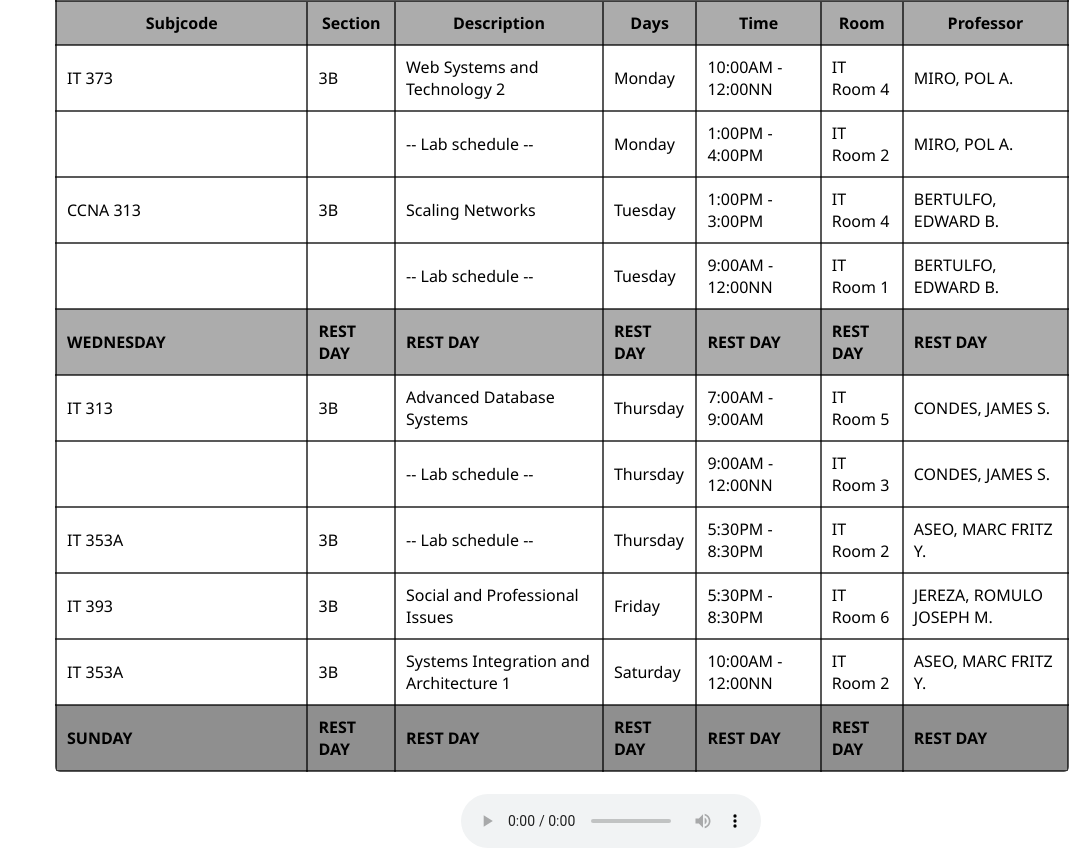
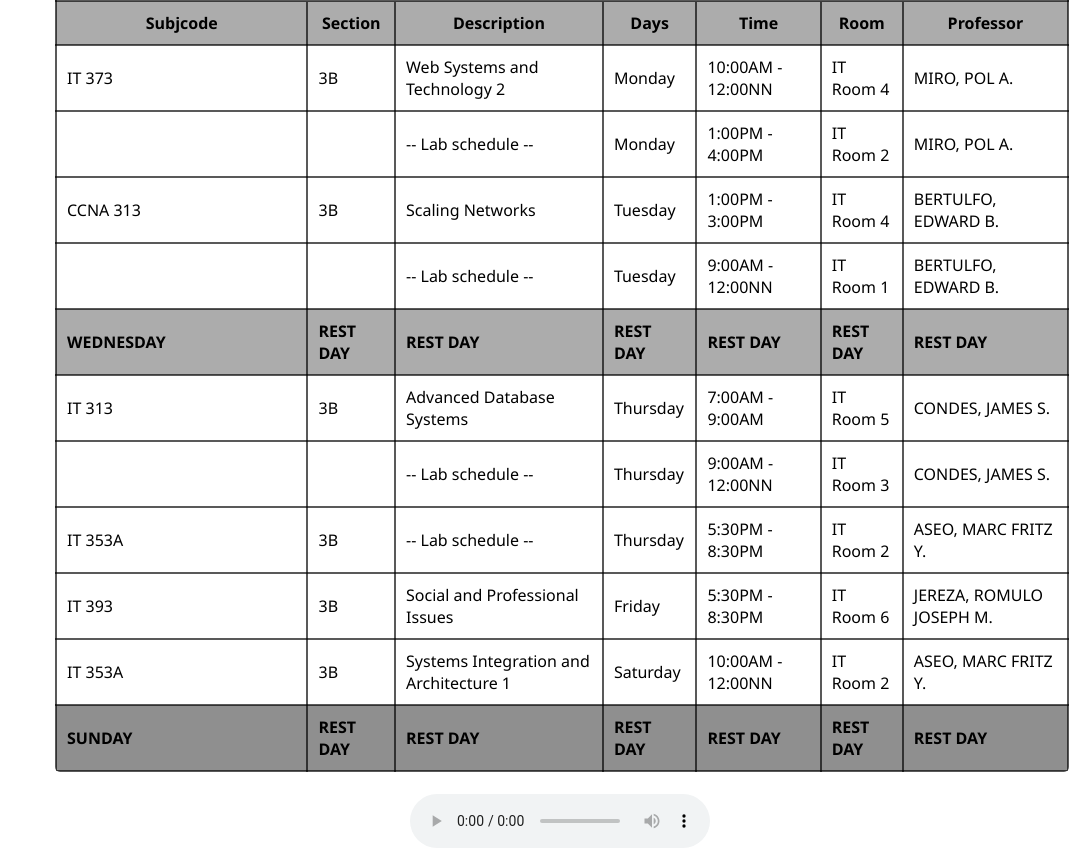
Before and after one commit to FoowsIsBack/Class_schedule3B, a React (Vite) app: page / in a window 1280 px wide. Shown: the part 379-1240 px from the top of the page, without its empty margins (203-1280 px from the left). Built offline with nearby package versions, Linux system fonts and the light colour scheme.

Commit message:
Update index.css

```diff
--- a/src/index.css
+++ b/src/index.css
@@ -101,7 +101,7 @@ img{
 }
 
 .music{
-    padding-left: 40%;
+    padding-left: 35%;
 }
 
 @media (max-width: 1200px) {
```
